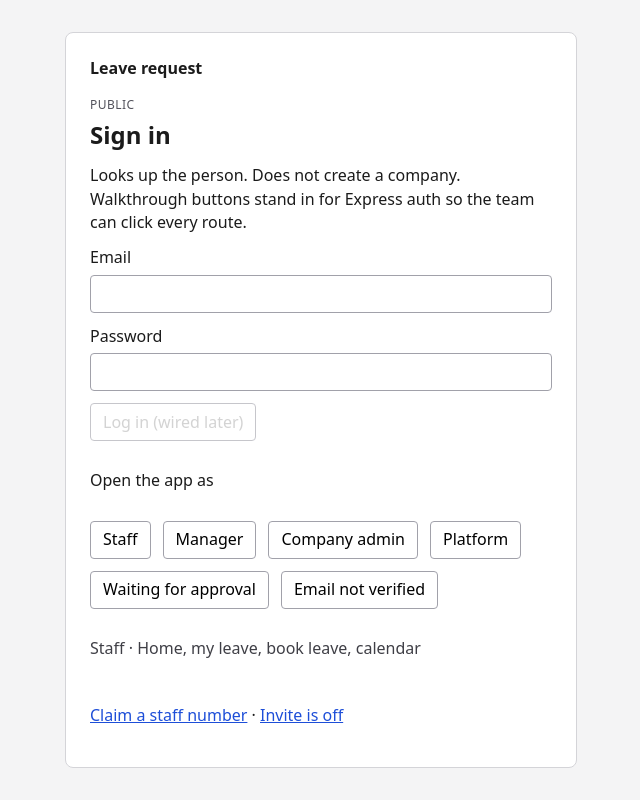
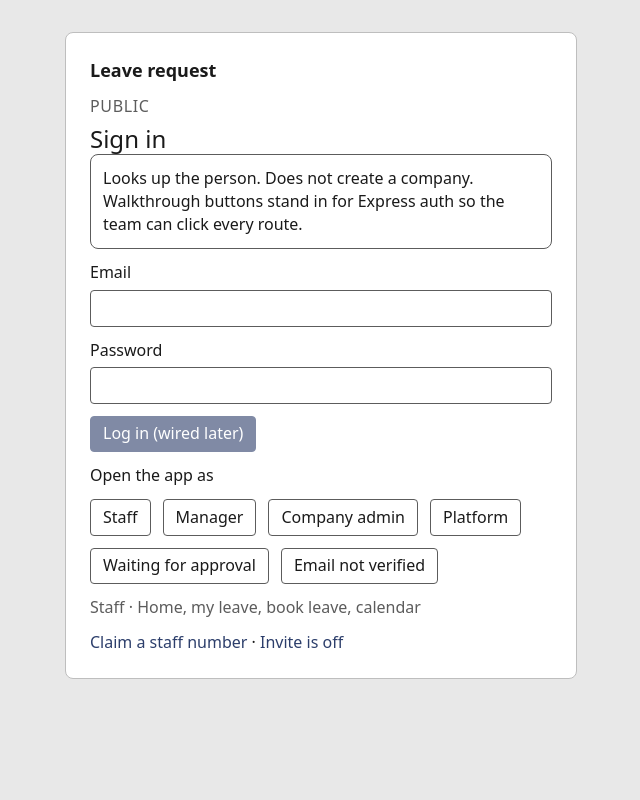
Before and after one commit to cohort-2026/leave-request-system, a React (Vite) app in the folder frontend/: page /login in a window 1280 px wide. Shown: the whole page, without its empty margins (319-959 px from the left). Built offline with nearby package versions, Linux system fonts and the light colour scheme.

Commit message:
feat(ui): install Tailwind and add design tokens

```diff
--- a/frontend/package.json
+++ b/frontend/package.json
@@ -15,11 +15,13 @@
     "react-router-dom": "^7.18.3"
   },
   "devDependencies": {
+    "@tailwindcss/vite": "^4.3.3",
     "@types/node": "^24.13.3",
     "@types/react": "^19.2.18",
     "@types/react-dom": "^19.2.4",
     "@vitejs/plugin-react": "^6.1.0",
     "oxlint": "^1.79.0",
+    "tailwindcss": "^4.3.3",
     "typescript": "~6.0.2",
     "vite": "^8.2.2"
   }
--- a/frontend/src/index.css
+++ b/frontend/src/index.css
@@ -1,8 +1,12 @@
+@import 'tailwindcss';
+@import './shared/styles/theme.css';
+
 :root {
-  font-family: system-ui, 'Segoe UI', Roboto, sans-serif;
-  line-height: 1.45;
-  color: #1b1b1b;
-  background: #f4f4f5;
+  font-family: var(--font-sans);
+  font-size: var(--text-body);
+  line-height: var(--text-body--line-height);
+  color: var(--color-text);
+  background: color-mix(in srgb, var(--color-muted) 14%, var(--color-surface));
 }
 
 * {
@@ -14,12 +18,13 @@ body {
 }
 
 a {
-  color: #1d4ed8;
+  color: var(--color-primary);
 }
 
 .brand {
-  margin: 0 0 1rem;
+  margin: 0 0 var(--spacing-stack);
   font-weight: 700;
+  font-size: var(--text-title-sm);
 }
 
 .brand a {
@@ -31,15 +36,15 @@ a {
   min-height: 100svh;
   display: grid;
   place-items: start center;
-  padding: 2rem 1rem;
+  padding: var(--spacing-page) var(--spacing-stack);
 }
 
 .public-card {
   width: min(32rem, 100%);
-  background: #fff;
-  border: 1px solid #d4d4d8;
+  background: var(--color-surface);
+  border: 1px solid color-mix(in srgb, var(--color-muted) 40%, var(--color-surface));
   border-radius: 8px;
-  padding: 1.5rem;
+  padding: var(--spacing-section);
 }
 
 .app-shell {
@@ -51,14 +56,14 @@ a {
 .app-side {
   display: flex;
   flex-direction: column;
-  gap: 1rem;
-  padding: 1rem;
-  background: #fff;
-  border-right: 1px solid #d4d4d8;
+  gap: var(--spacing-stack);
+  padding: var(--spacing-stack);
+  background: var(--color-surface);
+  border-right: 1px solid color-mix(in srgb, var(--color-muted) 40%, var(--color-surface));
 }
 
 .app-main {
-  padding: 1.5rem;
+  padding: var(--spacing-section);
 }
 
 .nav {
@@ -69,46 +74,51 @@ a {
 .nav a {
   color: inherit;
   text-decoration: none;
-  padding: 0.35rem 0.5rem;
+  padding: var(--spacing-field) var(--spacing-field);
   border-radius: 4px;
 }
 
 .nav a.active {
-  background: #e4e4e7;
+  background: color-mix(in srgb, var(--color-muted) 16%, var(--color-surface));
   font-weight: 600;
 }
 
-.page h1 {
-  margin: 0 0 0.75rem;
-  font-size: 1.5rem;
+.page h1,
+.page-header h1 {
+  margin: 0 0 var(--spacing-stack);
+  font-size: var(--text-title);
+  line-height: var(--text-title--line-height);
+  font-family: var(--font-sans);
+  color: var(--color-text);
 }
 
 .eyebrow {
-  margin: 0 0 0.25rem;
-  font-size: 0.75rem;
+  margin: 0 0 var(--spacing-field);
+  font-size: var(--text-body);
   letter-spacing: 0.04em;
   text-transform: uppercase;
-  color: #52525b;
+  color: var(--color-muted);
 }
 
 .muted {
-  color: #3f3f46;
+  color: var(--color-muted);
 }
 
 .stack {
   display: grid;
-  gap: 0.75rem;
+  gap: var(--spacing-stack);
 }
 
 .actions {
   display: flex;
   flex-wrap: wrap;
-  gap: 0.75rem;
+  gap: var(--spacing-stack);
 }
 
-label {
+label,
+.field {
   display: grid;
-  gap: 0.35rem;
+  gap: var(--spacing-field);
 }
 
 input,
@@ -119,17 +129,20 @@ button {
 
 input,
 select {
-  padding: 0.4rem 0.5rem;
-  border: 1px solid #a1a1aa;
+  padding: var(--spacing-field) var(--spacing-field);
+  border: 1px solid var(--color-muted);
   border-radius: 4px;
+  background: var(--color-surface);
+  color: var(--color-text);
 }
 
 button {
   width: fit-content;
-  padding: 0.4rem 0.75rem;
-  border: 1px solid #a1a1aa;
+  padding: var(--spacing-field) var(--spacing-stack);
+  border: 1px solid var(--color-muted);
   border-radius: 4px;
-  background: #fff;
+  background: var(--color-surface);
+  color: var(--color-text);
   cursor: pointer;
 }
 
@@ -138,26 +151,75 @@ button:disabled {
   opacity: 0.6;
 }
 
+/* Shared primitives — Member 5.1. Focus and disabled polish is Member 5.4. */
+
+.button-primary {
+  background: var(--color-primary);
+  border-color: var(--color-primary);
+  color: var(--color-surface);
+}
+
+.button-secondary {
+  background: var(--color-surface);
+  border-color: var(--color-muted);
+  color: var(--color-text);
+}
+
+.button-danger {
+  background: var(--color-surface);
+  border-color: var(--color-danger);
+  color: var(--color-danger);
+}
+
+.field-error {
+  color: var(--color-danger);
+}
+
+.alert {
+  padding: var(--spacing-stack);
+  border-radius: 8px;
+  border: 1px solid var(--color-muted);
+  background: var(--color-surface);
+}
+
+.alert-error {
+  border-color: var(--color-danger);
+  color: var(--color-danger);
+  background: color-mix(in srgb, var(--color-danger) 10%, var(--color-surface));
+}
+
+.page-header {
+  display: flex;
+  flex-wrap: wrap;
+  align-items: center;
+  justify-content: space-between;
+  gap: var(--spacing-stack);
+}
+
+.page-header h1 {
+  margin: 0;
+}
+
 .data-table {
   width: 100%;
   border-collapse: collapse;
-  background: #fff;
+  background: var(--color-surface);
 }
 
 .data-table th,
 .data-table td {
-  border: 1px solid #d4d4d8;
-  padding: 0.4rem 0.5rem;
+  border: 1px solid color-mix(in srgb, var(--color-muted) 40%, var(--color-surface));
+  padding: var(--spacing-field) var(--spacing-field);
   text-align: start;
 }
 
 .empty-state {
   display: grid;
-  gap: 0.35rem;
-  padding: 1rem;
-  border: 1px dashed #a1a1aa;
+  gap: var(--spacing-field);
+  padding: var(--spacing-stack);
+  border: 1px dashed var(--color-muted);
   border-radius: 8px;
-  background: #fff;
+  background: var(--color-surface);
 }
 
 .empty-state p {
@@ -168,10 +230,10 @@ button:disabled {
   min-height: 12rem;
   display: grid;
   place-items: center;
-  border: 1px dashed #a1a1aa;
+  border: 1px dashed var(--color-muted);
   border-radius: 8px;
-  color: #52525b;
-  background: #fff;
+  color: var(--color-muted);
+  background: var(--color-surface);
 }
 
 @media (max-width: 800px) {
@@ -181,6 +243,6 @@ button:disabled {
 
   .app-side {
     border-right: 0;
-    border-bottom: 1px solid #d4d4d8;
+    border-bottom: 1px solid color-mix(in srgb, var(--color-muted) 40%, var(--color-surface));
   }
 }
--- /dev/null
+++ b/frontend/src/shared/styles/theme.css
@@ -0,0 +1,33 @@
+/*
+  Product tokens for Member 5.1. Change a value here to move login, home,
+  and the shared primitives together.
+
+  Colours (issue #15): one primary, one text, one muted, one danger, one surface.
+  Type: two title sizes, one body size, one font family.
+  Spacing: named scale for layout and stacked labelled fields.
+
+  Member 5.4 can add focus / disabled / badge tokens here later. Do not
+  colour StatusBadge in this slice.
+*/
+
+@theme static {
+  --color-primary: #2c3e6b;
+  --color-text: #1a1a1a;
+  --color-muted: #5c5c5c;
+  --color-danger: #7a1f1f;
+  --color-surface: #ffffff;
+
+  --font-sans: system-ui, 'Segoe UI', Roboto, Helvetica, Arial, sans-serif;
+
+  --text-title: 1.5rem;
+  --text-title--line-height: 1.25;
+  --text-title-sm: 1.125rem;
+  --text-title-sm--line-height: 1.3;
+  --text-body: 1rem;
+  --text-body--line-height: 1.45;
+
+  --spacing-field: 0.35rem;
+  --spacing-stack: 0.75rem;
+  --spacing-section: 1.5rem;
+  --spacing-page: 2rem;
+}
--- a/frontend/vite.config.ts
+++ b/frontend/vite.config.ts
@@ -1,7 +1,8 @@
+import tailwindcss from '@tailwindcss/vite'
 import react from '@vitejs/plugin-react'
 import { defineConfig } from 'vite'
 
 // https://vite.dev/config/
 export default defineConfig({
-  plugins: [react()],
+  plugins: [react(), tailwindcss()],
 })
```
Also changed, not shown: frontend/src/shared/styles/README.md (added), 1 other file (tests, documents, lock files or other folders).
